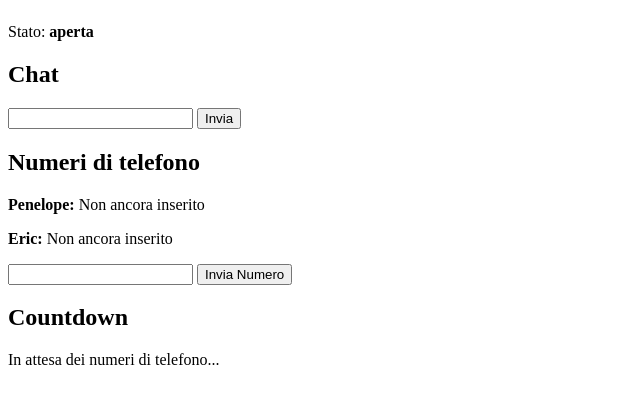
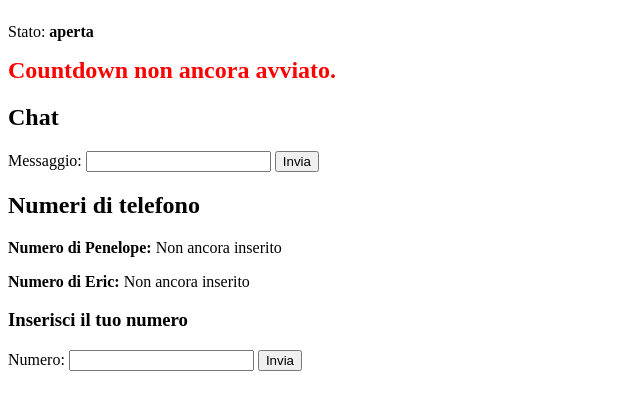
Before and after one commit to AndCatr/Stanza-Virtuale, a Flask app: template templates/stanza.html in a window 1280 px wide. Shown: the part 57-467 px from the top of the page, without its empty margins (0-640 px from the left). Run offline with Flask 3, Linux system fonts and the light colour scheme; the template is opened without the code that fills it, so the values that code supplies are empty.

Commit message:
Update stanza.html

```diff
--- a/templates/stanza.html
+++ b/templates/stanza.html
@@ -4,16 +4,23 @@
     <meta charset="UTF-8">
     <meta name="viewport" content="width=device-width, initial-scale=1.0">
     <title>Stanza Virtuale: {{ codice }}</title>
+    <style>
+        #timerDisplay {
+            font-size: 24px;
+            font-weight: bold;
+            color: red;
+        }
+    </style>
     <script>
         function aggiornaChat() {
             fetch("{{ url_for('aggiorna_chat', codice=codice) }}")
                 .then(response => response.json())
                 .then(data => {
-          const chatDiv = document.getElementById("chat");
+                    let chatDiv = document.getElementById("chat");
                     chatDiv.innerHTML = "";
-          data.chat.forEach(msg => {
-            const p = document.createElement("p");
-            p.innerHTML = `<strong>${msg[0]}:</strong> ${msg[1]}`;
+                    data.chat.forEach(messaggio => {
+                        let p = document.createElement("p");
+                        p.innerHTML = `<strong>${messaggio[0]}:</strong> ${messaggio[1]}`;
                         chatDiv.appendChild(p);
                     });
                 });
@@ -52,13 +59,16 @@
                 .then(response => response.json())
                 .then(data => {
                     const display = document.getElementById("timerDisplay");
-          if (data.countdown === 0) {
-            display.innerText = "Tempo scaduto. La stanza è stata chiusa.";
-            window.location.href = "/";
-          } else if (data.countdown !== null) {
-            display.innerText = "Countdown: " + data.countdown + " secondi...";
+                    if (data.countdown === null) {
+                        display.textContent = "Countdown non ancora avviato.";
+                    } else if (data.countdown <= 0) {
+                        display.textContent = "Stanza distrutta!";
+                        setTimeout(() => {
+                            alert("Stanza distrutta");
+                            window.location.href = "{{ url_for('autodistrutta') }}";
+                        }, 1000);
                     } else {
-            display.innerText = "In attesa dei numeri di telefono...";
+                        display.textContent = "Countdown: " + data.countdown + " secondi...";
                     }
                 });
         }
@@ -75,6 +85,8 @@
     <h1>Stanza Virtuale: {{ codice }}</h1>
     <p>Stato: <strong>aperta</strong></p>
 
+    <div id="timerDisplay">Countdown non ancora avviato.</div>
+
     <h2>Chat</h2>
     <div id="chat">
         {% for messaggio in chat %}
@@ -83,21 +95,22 @@
             {% endif %}
         {% endfor %}
     </div>
-  <form method="POST">
+
+    <form action="{{ url_for('stanza', codice=codice) }}" method="POST">
+        <label for="messaggio">Messaggio:</label>
         <input type="text" name="messaggio" id="input_messaggio" required>
         <button type="submit" id="btn_messaggio">Invia</button>
     </form>
 
     <h2>Numeri di telefono</h2>
-  <p><strong>Penelope:</strong> <span id="numero_penelope">{{ numero_penelope if numero_penelope else "Non ancora inserito" }}</span></p>
-  <p><strong>Eric:</strong> <span id="numero_eric">{{ numero_eric if numero_eric else "Non ancora inserito" }}</span></p>
+    <p><strong>Numero di Penelope:</strong> <span id="numero_penelope">{{ numero_penelope if numero_penelope else "Non ancora inserito" }}</span></p>
+    <p><strong>Numero di Eric:</strong> <span id="numero_eric">{{ numero_eric if numero_eric else "Non ancora inserito" }}</span></p>
 
-  <form method="POST">
+    <h3>Inserisci il tuo numero</h3>
+    <form action="{{ url_for('stanza', codice=codice) }}" method="POST">
+        <label for="numero">Numero:</label>
         <input type="text" name="numero" id="input_numero" required>
-    <button type="submit" id="btn_numero">Invia Numero</button>
+        <button type="submit" id="btn_numero">Invia</button>
     </form>
-
-  <h2>Countdown</h2>
-  <p id="timerDisplay">In attesa dei numeri di telefono...</p>
 </body>
 </html>
```
Lines whose indentation alone changed are shown as unchanged.
